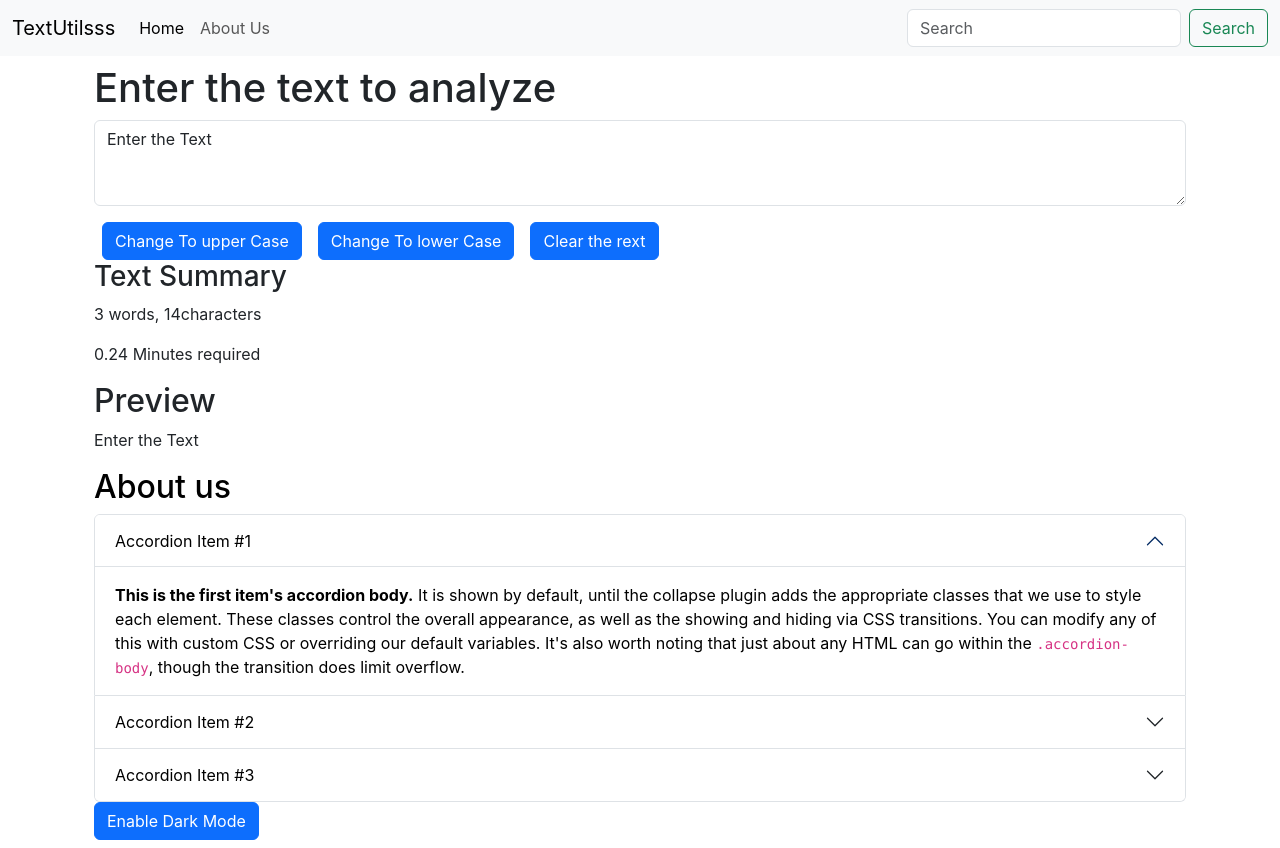
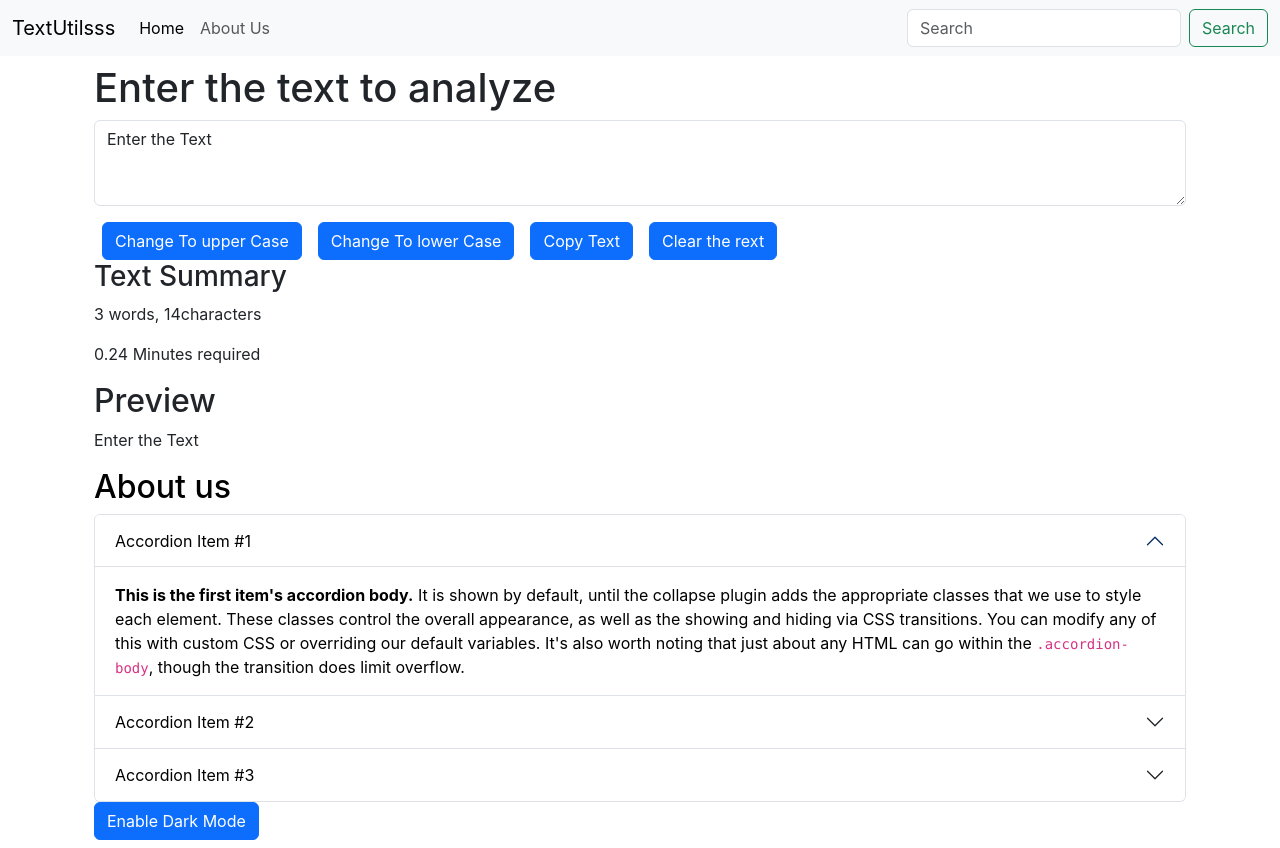
Before and after one commit to RahulVijaySingh/MERN_Tutorial, a React (Create React App) app: page / in a window 1280 px wide. Built offline with nearby package versions, Linux system fonts and the light colour scheme.

Commit message:
added the copy to clipboard functionality using window.navigator.clipboard.writeText(text.value)

```diff
--- a/src/TextForm.js
+++ b/src/TextForm.js
@@ -16,11 +16,15 @@ const TextForm = (props) => {
         settext(newtext);
     }
 
-
-
     let clear = () => {
         let newtext = "";
         settext(newtext);
+    }
+
+    let copy=()=>{
+        let text=document.getElementById("mybox");
+        text.select();
+        window.navigator.clipboard.writeText(text.value)
     }
 
     const [text, settext] = useState("Enter the Text");
@@ -33,23 +37,28 @@ const TextForm = (props) => {
 
                 <div className="mb-3">
                     {/* <label htmlFor="exampleFormControlTextarea1" className="form-label">Example textarea</label> */}
-                    <textarea className="form-control" value={text} onChange={changeHandling} id="exampleFormControlTextarea1" rows="3"></textarea>
+                    <textarea className="form-control" value={text} onChange={changeHandling} id="mybox" rows="3"></textarea>
                 </div>
                 <button className="btn btn-primary mx-2" onClick={upperChange}>
-                        Change To upper Case
+                    Change To upper Case
                 </button>
                 <button className="btn btn-primary mx-2" onClick={lowCase}>
-                        Change To lower Case
+                    Change To lower Case
                 </button>
+                <button className="btn btn-primary mx-2" onClick={copy}>
+                    Copy Text
+                </button>
+
                 <button className="btn btn-primary mx-2" onClick={clear}>
-                        Clear the rext
+                    Clear the rext
                 </button>
+
             </div>
 
             <div className="container">
                 <h3>Text  Summary</h3>
                 <p> {text.split(" ").length} words,  {text.length}characters</p>
-                <p> {0.08* text.split(" ").length} Minutes required</p>
+                <p> {0.08 * text.split(" ").length} Minutes required</p>
                 <h2>Preview</h2>
                 <p>{text}</p>
             </div>
```
